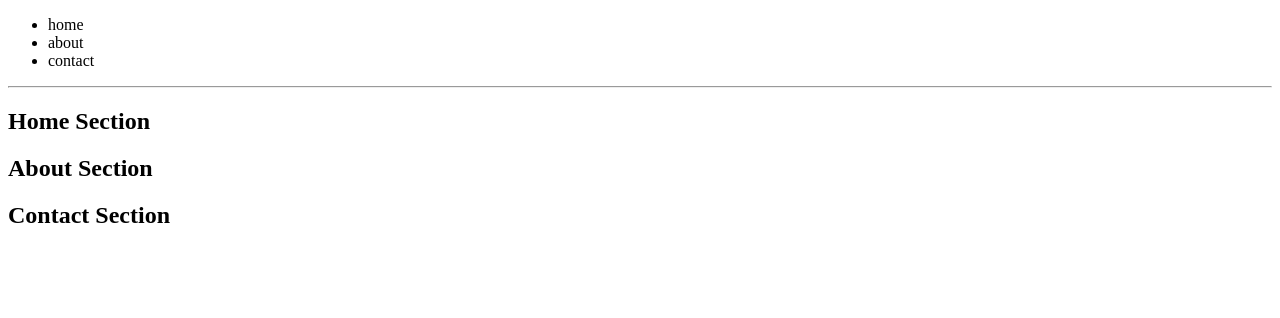
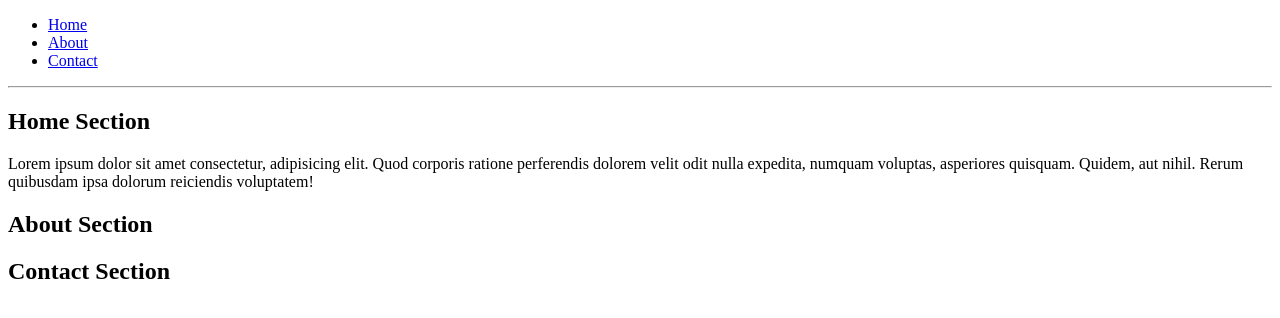
Before and after one commit to Marvy247/DemoRepo, a plain HTML site: page index.html in a window 1280 px wide. Drawn offline with Linux system fonts and the light colour scheme.

Commit message:
added links to the nav section

```diff
--- a/index.html
+++ b/index.html
@@ -10,9 +10,9 @@
     <header>
      <nav>
       <ul>
-        <li>home</li>
-        <li>about</li>
-        <li>contact</li>
+        <li><a href="home">Home</a></li>
+        <li><a href="about">About</a></li>
+        <li><a href="contact">Contact</a></li>
       </ul>
      </nav>
        </header>
@@ -22,7 +22,9 @@
       <section id="home">
         <!-- Add more content here -->
         <h2>Home Section</h2>
-        <p></p>
+        <p>Lorem ipsum dolor sit amet consectetur, adipisicing elit. Quod corporis
+          ratione perferendis dolorem velit odit nulla expedita, numquam voluptas,
+          asperiores quisquam. Quidem, aut nihil. Rerum quibusdam ipsa dolorum reiciendis voluptatem!</p>
       </section>
 
       <section id="about">
```
